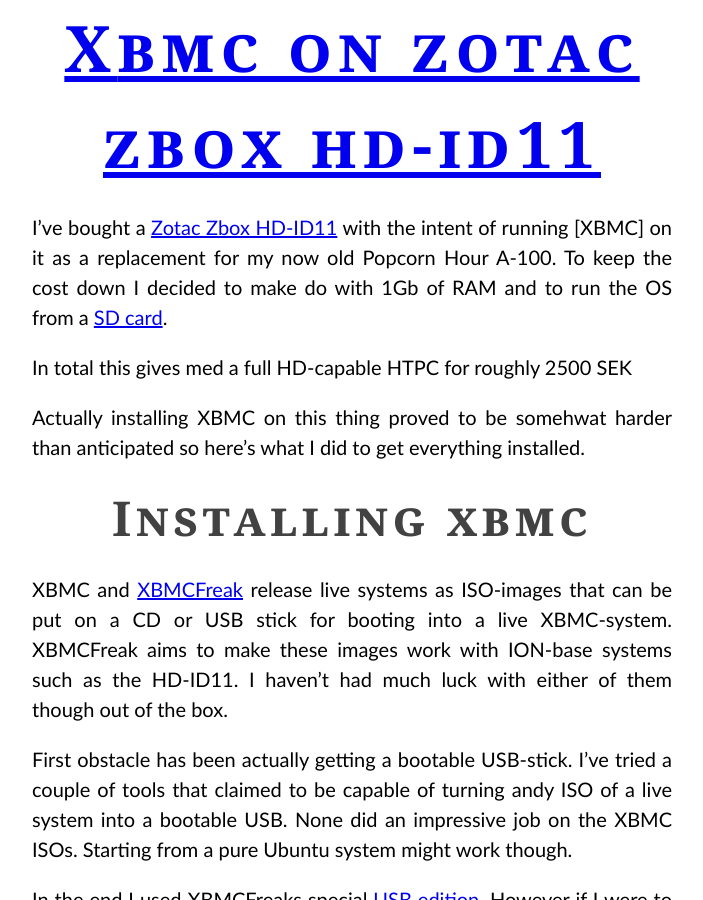
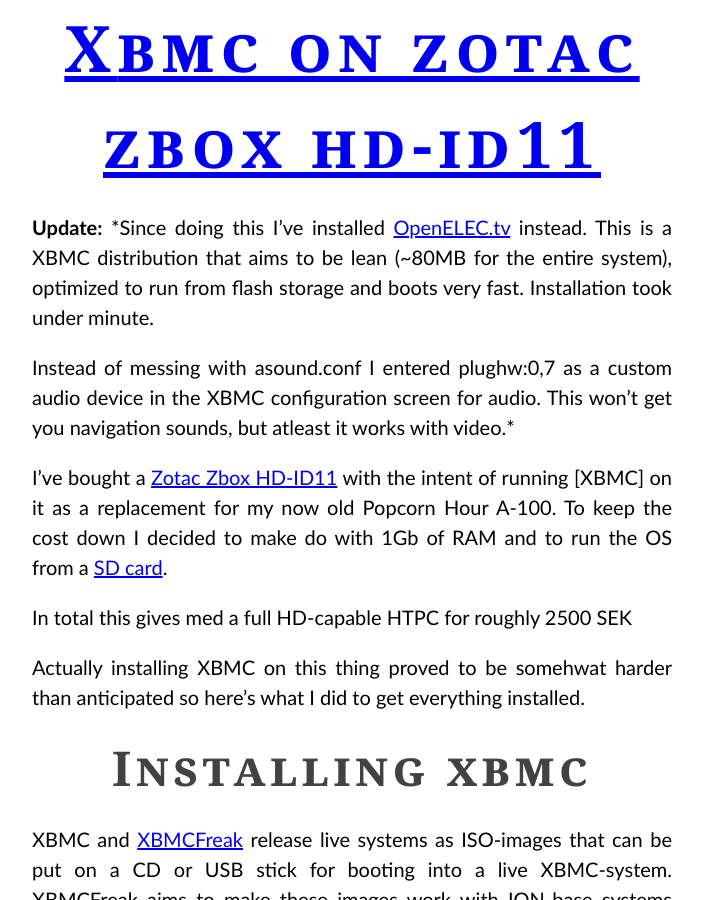
Before and after one commit to JohnNilsson/johnnilsson.github.io, a Jekyll site: the page built from _posts/2010-09-26-xbmc-on-zotac-zbox-hd-id11.markdown, in a window 1280 px wide and 900 px high. Shown: the whole window, without its empty margins (288-991 px from the left). Built offline with Jekyll 4.4.1, drawn with Linux system fonts in a browser that asks for light colours.

Commit message:
Update XBMC article

```diff
--- a/_posts/2010-09-26-xbmc-on-zotac-zbox-hd-id11.markdown
+++ b/_posts/2010-09-26-xbmc-on-zotac-zbox-hd-id11.markdown
@@ -3,6 +3,13 @@
 title: XBMC on Zotac Zbox HD-ID11
 tags: howto
 ---
+
+**Update:** *Since doing this I've installed [OpenELEC.tv] instead. This is a XBMC distribution that aims to be lean (~80MB for the entire system), optimized to run from flash storage and boots very fast. Installation took under minute.
+
+Instead of messing with asound.conf I entered plughw:0,7 as a custom audio device in the XBMC configuration screen for audio. This won't get you navigation sounds, but atleast it works with video.*
+
+[OpenELEC.tv]:http://openelec.tv/
+
 
 I've bought a [Zotac Zbox HD-ID11] with the intent of running [XBMC] on it as a
 replacement for my now old Popcorn Hour A-100. To keep the cost down I decided
```
